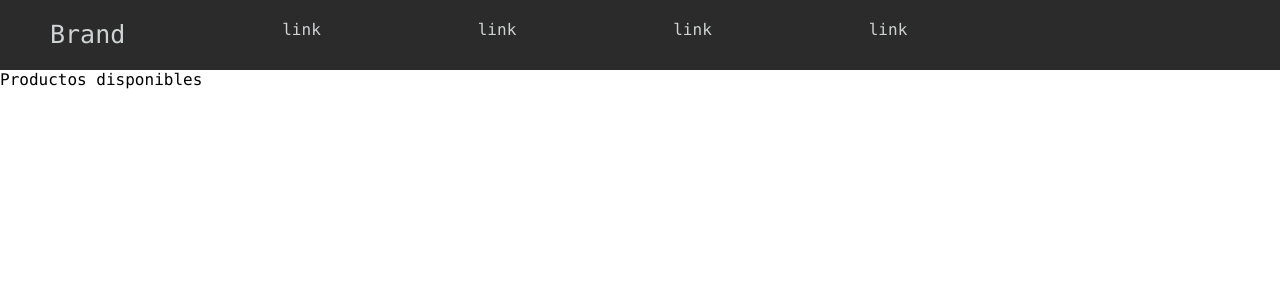
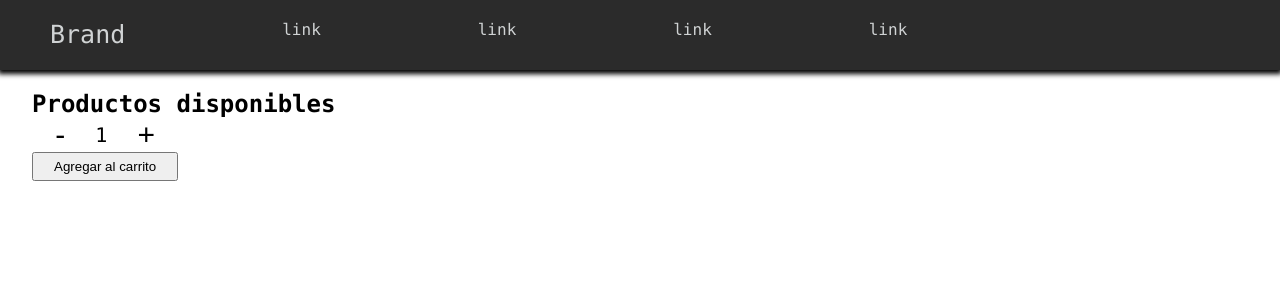
Before and after one commit to jp-programming/ecommerce-react-app, a React (Create React App) app: page / in a window 1280 px wide. Shown: the top 300 px of the page. Built offline with nearby package versions, Linux system fonts and the light colour scheme; the HTML template or start-up script is replaced by a standard one.

Commit message:
Adding ItemCount component

```diff
--- /dev/null
+++ b/src/components/ItemCount.js
@@ -0,0 +1,21 @@
+import { useState } from "react";
+
+const ItemCount = ({ initial, stock, onAdd }) => {
+    const [ count, setCount ] = useState(initial);
+    return (
+        <div className="itemCount">
+            <div className="itemCount__buttons">
+                <button className="itemCount__decreaseBtn" onClick={() => {
+                    if( count-1 !== 0 ) setCount(count-1);
+                }}>-</button>
+                <span>{count}</span>
+                <button className="itemCount__increaseBtn" onClick={() => {
+                    if( count + 1 <= stock) setCount(count+1);
+                }}>+</button>
+            </div>
+            <button className="itemCount__addBtn" onClick={onAdd}>Agregar al carrito</button>
+        </div>
+    );
+}
+
+export default ItemCount;
--- a/src/components/ItemListContainer.js
+++ b/src/components/ItemListContainer.js
@@ -1,6 +1,15 @@
-const ItemListContainer = (props) => {
+import ItemCount from "./ItemCount";
+
+const ItemListContainer = ({greeting}) => {
+    const onAdd = () => {
+        console.log('Producto añadido');
+    };
+
     return (
-        <div>{props.greeting}</div>
+        <div className="itemListContainer">
+            <h2>{greeting}</h2>
+            <ItemCount initial={1} stock={5} onAdd={onAdd} />
+        </div>
     );
 }
 
--- /dev/null
+++ b/src/css/ItemCount.scss
@@ -0,0 +1,32 @@
+.itemCount{
+    display: flex;
+    flex-direction: column;
+    width: fit-content;
+    .itemCount__buttons{
+        display: flex;
+        column-gap: 3rem;
+        width: fit-content;
+        margin: 0 auto;
+        span{
+            font-size: 2rem;
+            align-self: center;
+        }
+    }
+}
+
+.itemCount__decreaseBtn{
+    border: none;
+    background: none;
+    font-size: 3rem;
+    cursor: pointer;
+}
+
+.itemCount__increaseBtn{
+    @extend .itemCount__decreaseBtn;
+}
+
+.itemCount__addBtn{
+    width: fit-content;
+    padding: 0.5rem 2rem;
+    cursor: pointer;
+}
--- a/src/css/ItemListContainer.scss
+++ b/src/css/ItemListContainer.scss
@@ -0,0 +1,4 @@
+.itemListContainer{
+    width: 95%;
+    margin: 0 auto;
+}
--- a/src/css/NavBar.scss
+++ b/src/css/NavBar.scss
@@ -3,8 +3,10 @@
     justify-content: space-between;
     height: 7rem;
     padding: 2rem 5rem;
+    margin-bottom: 2rem;
     background-color: $primary-color;
     color: $secondary-color;
+    box-shadow: #000 0 2px 5px 2px;
 }
 
 .navbar__brand{
--- a/src/index.js
+++ b/src/index.js
@@ -1,6 +1,7 @@
 import React from 'react';
 import ReactDOM from 'react-dom';
+import './style.scss';
 import App from './App';
-import './style.scss';
+
 
 ReactDOM.render(<App />, document.getElementById('root'));
--- a/src/style.scss
+++ b/src/style.scss
@@ -14,6 +14,8 @@ html, body, #root{
     font-size: 1.6rem;
 }
 
-@import './css/variables.scss';
-@import './css/NavBar.scss';
-@import './css/CartWidget.scss';
+@import './css/variables';
+@import './css/NavBar';
+@import './css/CartWidget';
+@import './css/ItemListContainer';
+@import './css/ItemCount';
```
